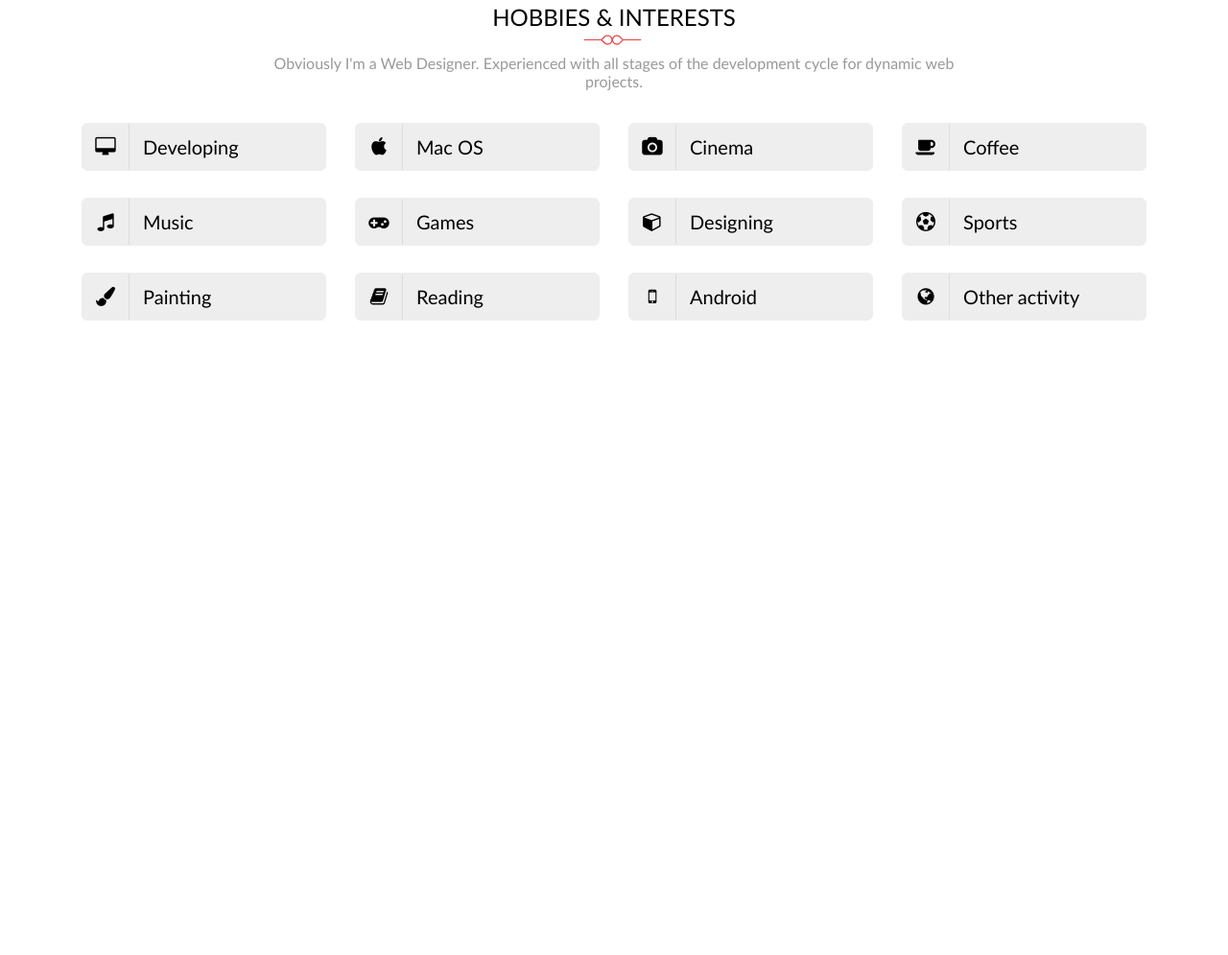
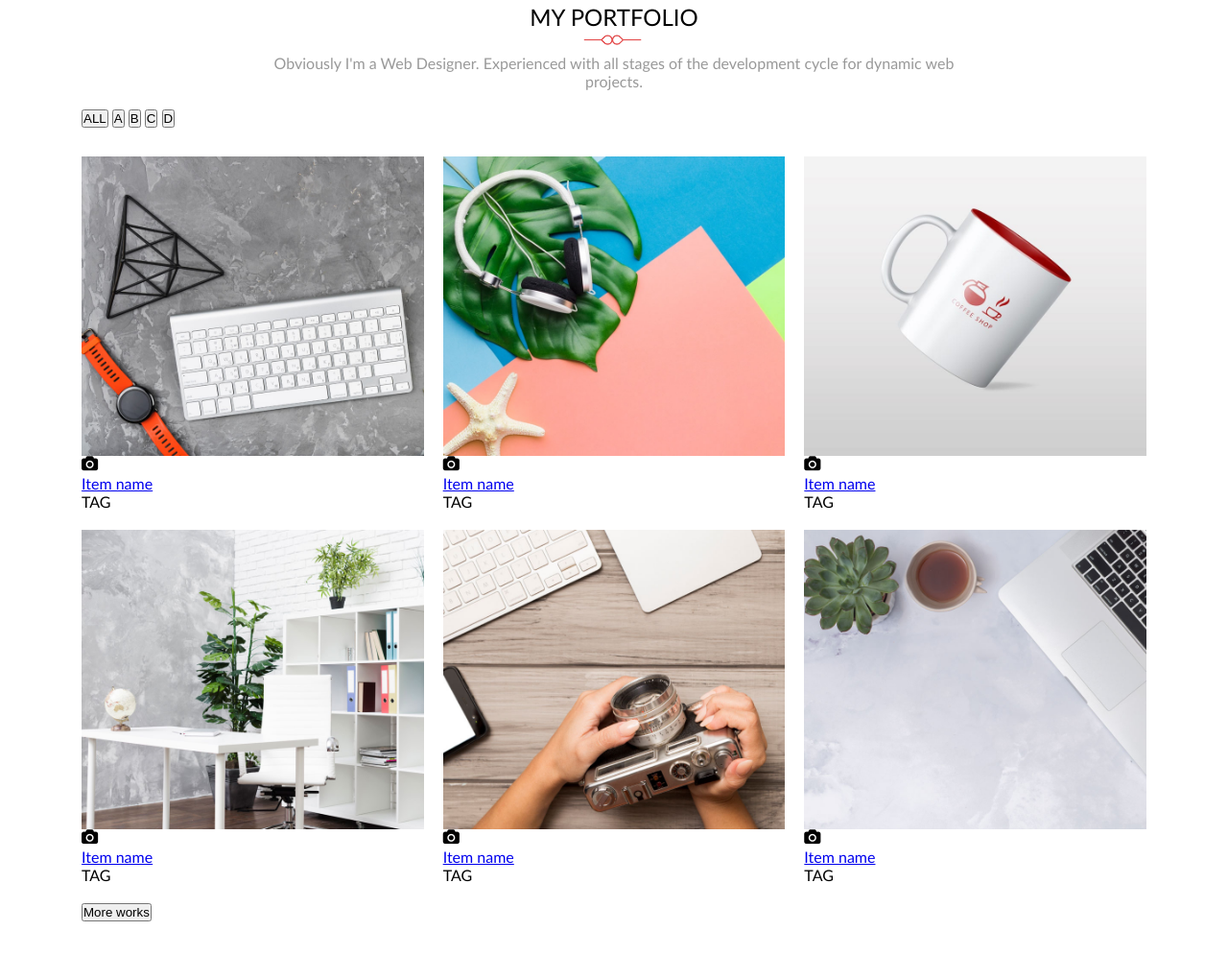
Before and after one commit to sgrazys/06-mokomasis-portfolio, a website with bundled scripts: page index.html in a window 1280 px wide. Shown: the part 57-1052 px from the top of the page at 96% size. Before the commit the page ends 800 px from the top, so only its background shows below. Built offline with nearby package versions, Linux system fonts and the light colour scheme.

Commit message:
initial gallery style

```diff
--- a/css/components/button.css
+++ b/css/components/button.css
@@ -0,0 +1,2 @@
+.btn {
+}
--- /dev/null
+++ b/css/components/gallery.css
@@ -0,0 +1,43 @@
+.gallery {
+    display: grid;
+    gap: 30px;
+}
+.gallery > .filter {
+}
+.gallery > .filter > .option {
+}
+.gallery > .filter > .option.active {
+}
+.gallery > .filter > .option:hover {
+}
+.gallery > .content {
+    display: grid;
+    gap: 20px;
+}
+.gallery > .content > .item {
+    width: 100%;
+}
+.gallery .item > .img {
+    width: 100%;
+}
+.gallery .item > .hover-layer {
+}
+.gallery .hover-layer > .icon {
+}
+.gallery .item > .description {
+}
+.gallery .description > .title {
+}
+.gallery .description > .tag {
+}
+
+@media (min-width: 768px) {
+    .gallery > .content {
+        grid-template-columns: 1fr 1fr;
+    }
+}
+@media (min-width: 992px) {
+    .gallery > .content {
+        grid-template-columns: 1fr 1fr 1fr;
+    }
+}
--- a/css/pages/home.css
+++ b/css/pages/home.css
@@ -8,6 +8,7 @@
 /* COMPONENTS */
 @import '../components/button.css';
 @import '../components/footer.css';
+@import '../components/gallery.css';
 @import '../components/header.css';
 @import '../components/hobbies.css';
 
--- a/index.html
+++ b/index.html
@@ -18,6 +18,97 @@
 </head>
 
 <body>
+    <!-- portfolio start -->
+    <section class="container ">
+        <div class="row">
+            <div class="col-12 col-lg-8 ml-lg-2 section-title">
+                <h2 class="title">My portfolio</h2>
+                <p class="description">Obviously I'm a Web Designer. Experienced with all stages of the development cycle for dynamic web projects.</p>
+            </div>
+        </div>
+        <div class="row">
+            <div id="portfolio_block" class="col-12 gallery">
+                <div class="filter">
+                    <button class="option">ALL</button>
+                    <button class="option">A</button>
+                    <button class="option">B</button>
+                    <button class="option">C</button>
+                    <button class="option">D</button>
+                </div>
+
+                <div class="content">
+                    <div class="item">
+                        <img class="img" src="./img/portfolio/1.jpg" alt="Portfolio gallery image">
+                        <div class="hover-layer">
+                            <i class="icon fa fa-camera"></i>
+                        </div>
+                        <div class="description">
+                            <a class="title" href="#">Item name</a>
+                            <div class="tag">TAG</div>
+                        </div>
+                    </div>
+                    <div class="item">
+                        <img class="img" src="./img/portfolio/2.jpg" alt="Portfolio gallery image">
+                        <div class="hover-layer">
+                            <i class="icon fa fa-camera"></i>
+                        </div>
+                        <div class="description">
+                            <a class="title" href="#">Item name</a>
+                            <div class="tag">TAG</div>
+                        </div>
+                    </div>
+                    <div class="item">
+                        <img class="img" src="./img/portfolio/3.jpg" alt="Portfolio gallery image">
+                        <div class="hover-layer">
+                            <i class="icon fa fa-camera"></i>
+                        </div>
+                        <div class="description">
+                            <a class="title" href="#">Item name</a>
+                            <div class="tag">TAG</div>
+                        </div>
+                    </div>
+                    <div class="item">
+                        <img class="img" src="./img/portfolio/4.jpg" alt="Portfolio gallery image">
+                        <div class="hover-layer">
+                            <i class="icon fa fa-camera"></i>
+                        </div>
+                        <div class="description">
+                            <a class="title" href="#">Item name</a>
+                            <div class="tag">TAG</div>
+                        </div>
+                    </div>
+                    <div class="item">
+                        <img class="img" src="./img/portfolio/5.jpg" alt="Portfolio gallery image">
+                        <div class="hover-layer">
+                            <i class="icon fa fa-camera"></i>
+                        </div>
+                        <div class="description">
+                            <a class="title" href="#">Item name</a>
+                            <div class="tag">TAG</div>
+                        </div>
+                    </div>
+                    <div class="item">
+                        <img class="img" src="./img/portfolio/6.jpg" alt="Portfolio gallery image">
+                        <div class="hover-layer">
+                            <i class="icon fa fa-camera"></i>
+                        </div>
+                        <div class="description">
+                            <a class="title" href="#">Item name</a>
+                            <div class="tag">TAG</div>
+                        </div>
+                    </div>
+                </div>
+
+            </div>
+        </div>
+        <div class="row">
+            <div class="col-12">
+                <button class="btn">More works</button>
+            </div>
+        </div>
+    </section>
+    <!-- portfolio end -->
+
     <!-- header start -->
     <!-- header end -->
 
@@ -25,7 +116,7 @@
     <!-- about end -->
 
     <!-- hobbies start -->
-    <div class="container">
+    <section class="container">
         <div class="row">
             <div class="col-12 col-lg-8 ml-lg-2 section-title">
                 <h2 class="title">Hobbies &amp; Interests</h2>
@@ -33,7 +124,7 @@
             </div>
         </div>
         <div id="hobbies_block" class="row"></div>
-    </div>
+    </section>
     <!-- hobbies end -->
 
     <!-- service start -->
```
Also changed, not shown: img/portfolio/1.jpg (added), img/portfolio/2.jpg (added), img/portfolio/3.jpg (added), img/portfolio/4.jpg (added), img/portfolio/5.jpg (added), img/portfolio/6.jpg (added), img/portfolio/7.jpg (added), img/portfolio/8.jpg (added), img/portfolio/9.jpg (added).
